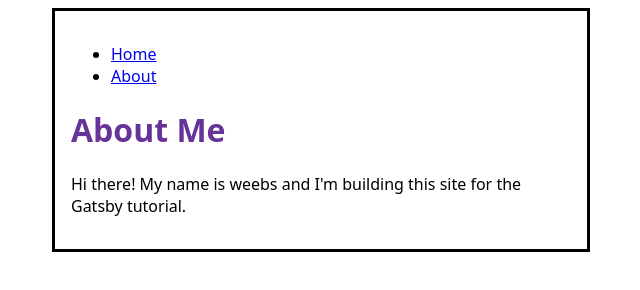
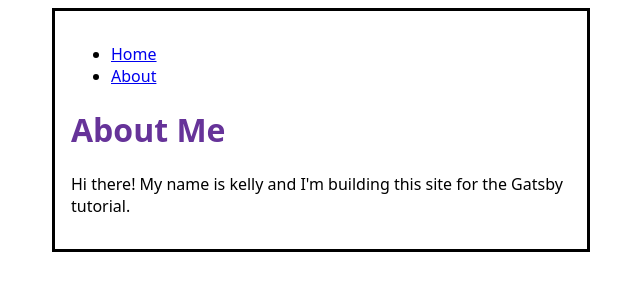
Before and after one commit to weebs11/gatsby-tutorial, a Gatsby site: page /about in a window 1280 px wide. Shown: the whole page, without its empty margins (319-959 px from the left). Built offline with nearby package versions, Linux system fonts and the light colour scheme; Gatsby itself is replaced by a stand-in of ours.

Commit message:
test commit from mac

```diff
--- a/src/pages/about.js
+++ b/src/pages/about.js
@@ -5,7 +5,7 @@ const AboutPage = () => {
   return (
     <Layout pageTitle='About Me'>
       <p>
-        Hi there! My name is weebs and I'm building this site for the Gatsby
+        Hi there! My name is kelly and I'm building this site for the Gatsby
         tutorial.
       </p>
     </Layout>
```
